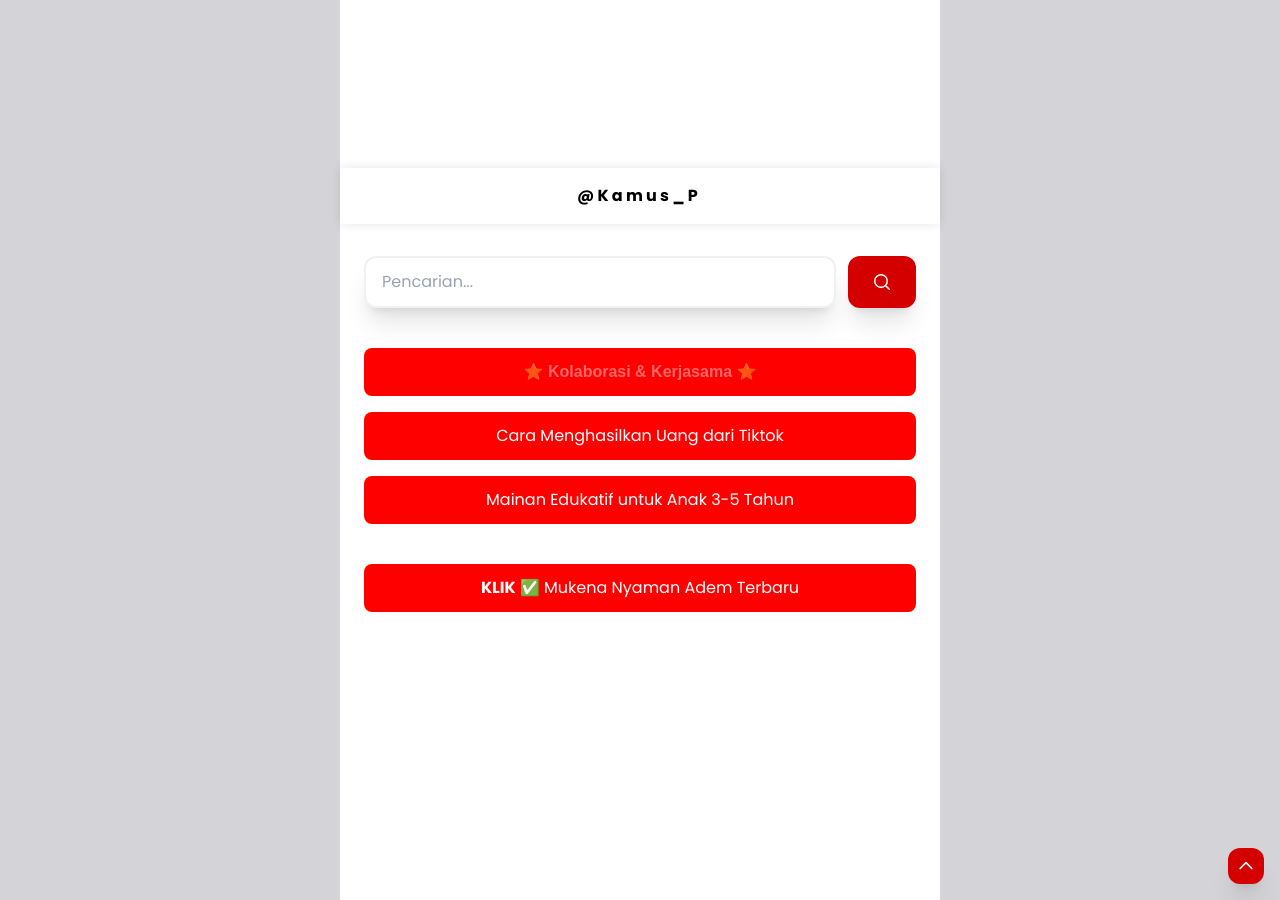
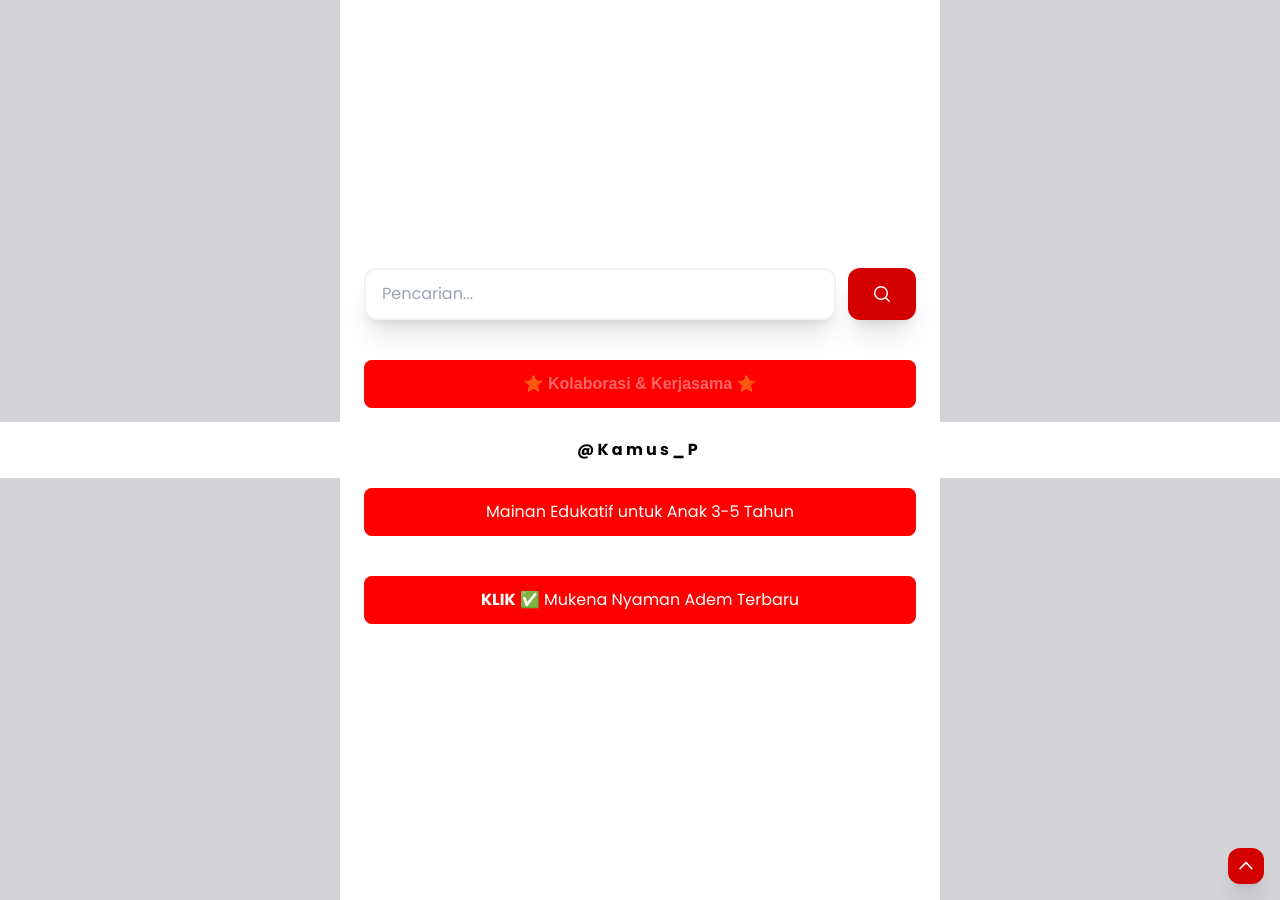
Before and after one commit to haloorderio/kamus_parenting, a Jekyll site: the page built from index.html, in a window 1280 px wide. Built offline with Jekyll 4.4.1, drawn with Linux system fonts in a browser that asks for light colours; the list of posts is cut into pages by our own code.

Commit message:
Update _main.scss

```diff
--- a/_sass/_main.scss
+++ b/_sass/_main.scss
@@ -213,13 +213,21 @@ footer {
 
 /* Untuk header dan navbar */
 
-header {
+/* header {
 position: sticky;
 top: 0;
 background: white;
 box-shadow: 0 0 10px rgba(0,0,0,.1);
 margin-top: -5rem;
+} */
+
+header{
+	width:100%;
+	background: white;
+	position:fixed; /*trik posisi fix*/
+	z-index:9999; /*supaya header selalu muncul di atas seluruh elemen*/
 }
+
 .navbar {
     padding: 1rem;
     text-align: center;
```
